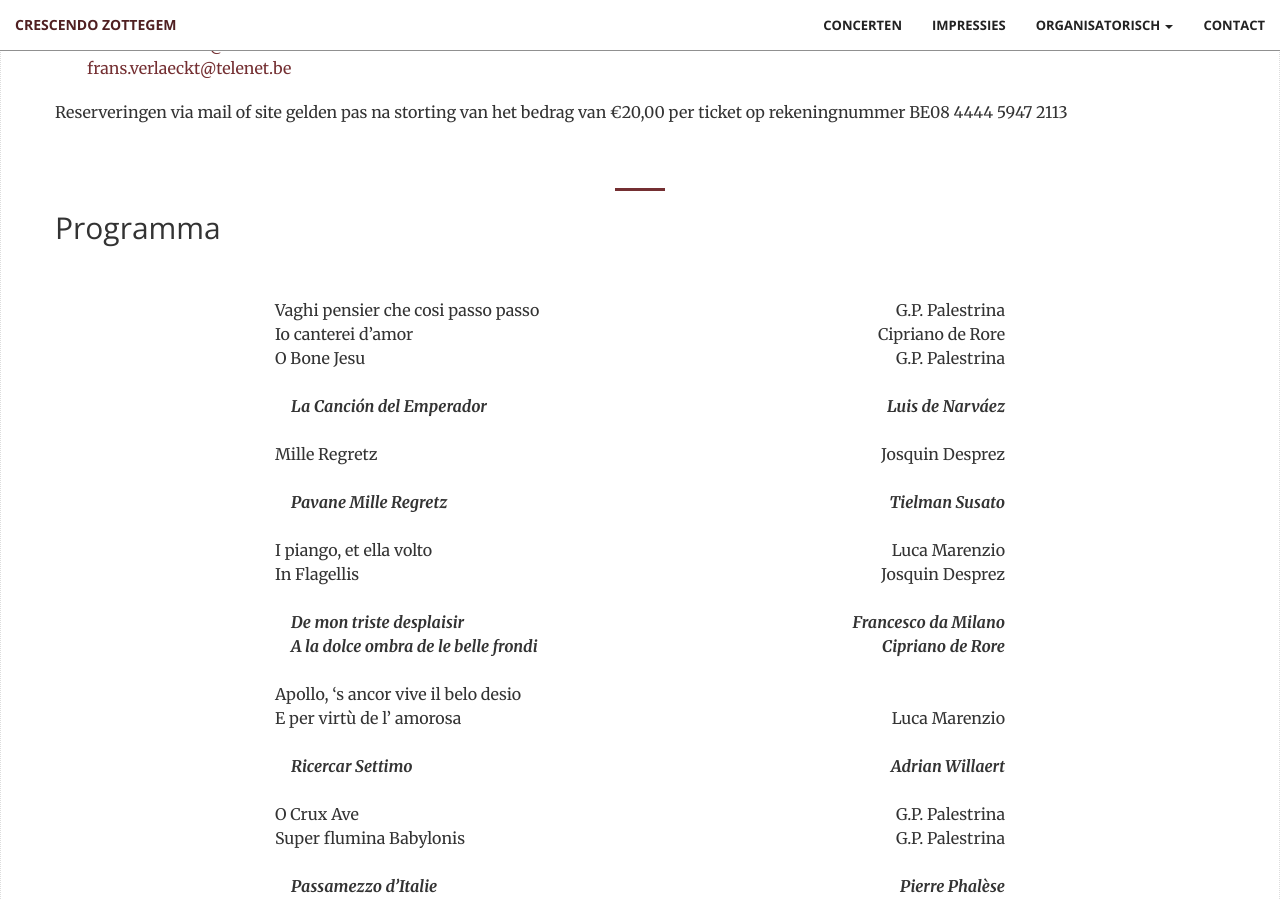
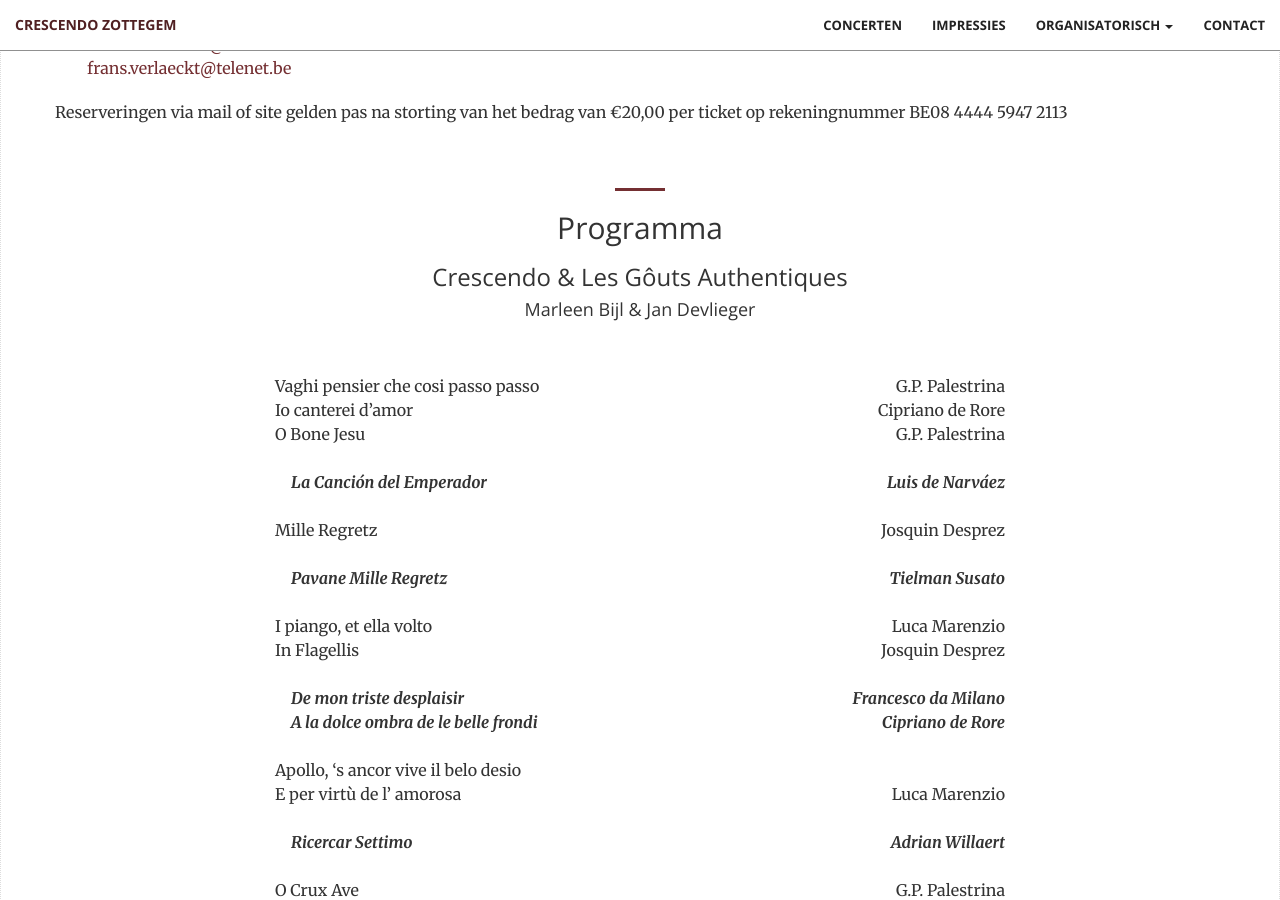
Before and after one commit to VZWCrescendo/crescendo_site, a Jekyll site: the page built from _events/2025-03-22-zephiro.md, in a window 1280 px wide and 900 px high, scrolled down 1027 px. Built offline with Jekyll 4.4.1, drawn with Linux system fonts in a browser that asks for light colours; nearby versions of some CDN libraries.

Commit message:
Finished layout for program zephiro

```diff
--- a/_events/2025-03-22-zephiro.md
+++ b/_events/2025-03-22-zephiro.md
@@ -25,11 +25,21 @@
 
 ----
 
-## Programma
+<center>
+  <h2>
+    Programma
+  </h2>
+  <h3>
+    Crescendo & Les Gôuts Authentiques
+  </h3>
+  <h4>
+    Marleen Bijl & Jan Devlieger
+  </h4>
+</center>
 
 <br>
 <div class="container">
-<div class="col-xs-4 col-sm-offset-2" markdown="1">
+<div class="col-sm-4 col-sm-offset-2 col-xs-6" markdown="1">
 Vaghi pensier che cosi passo passo<br>
 Io canterei d'amor<br>
 O Bone Jesu<br><br>
@@ -51,8 +61,7 @@
 &emsp;**_Capriccio La Loda_**<br><br>
 Zephiro torna<br><br>
 </div>
-<div class="col-xs-auto"></div>
-<div class="col-xs-4 text-right" markdown="1">
+<div class="col-sm-4 col-xs-6 text-right" markdown="1">
 G.P. Palestrina<br>
 Cipriano de Rore<br>
 G.P. Palestrina<br><br>
@@ -75,6 +84,8 @@
 </div>
 </div>
 
+<br>
+
 <div class="gallery">
 <figure>
   <a href="{{ page.image | absolute_url}}" data-lity>
```
